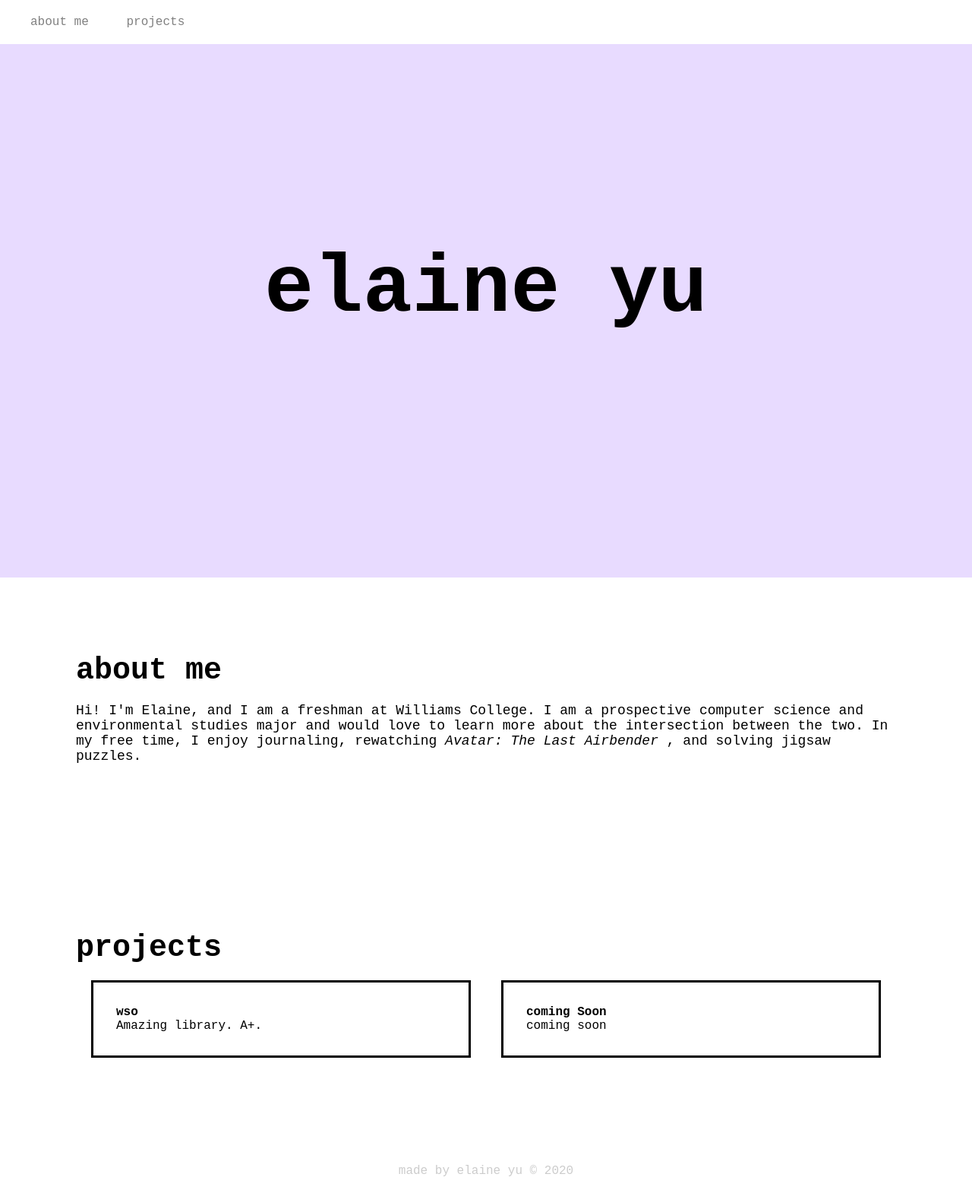
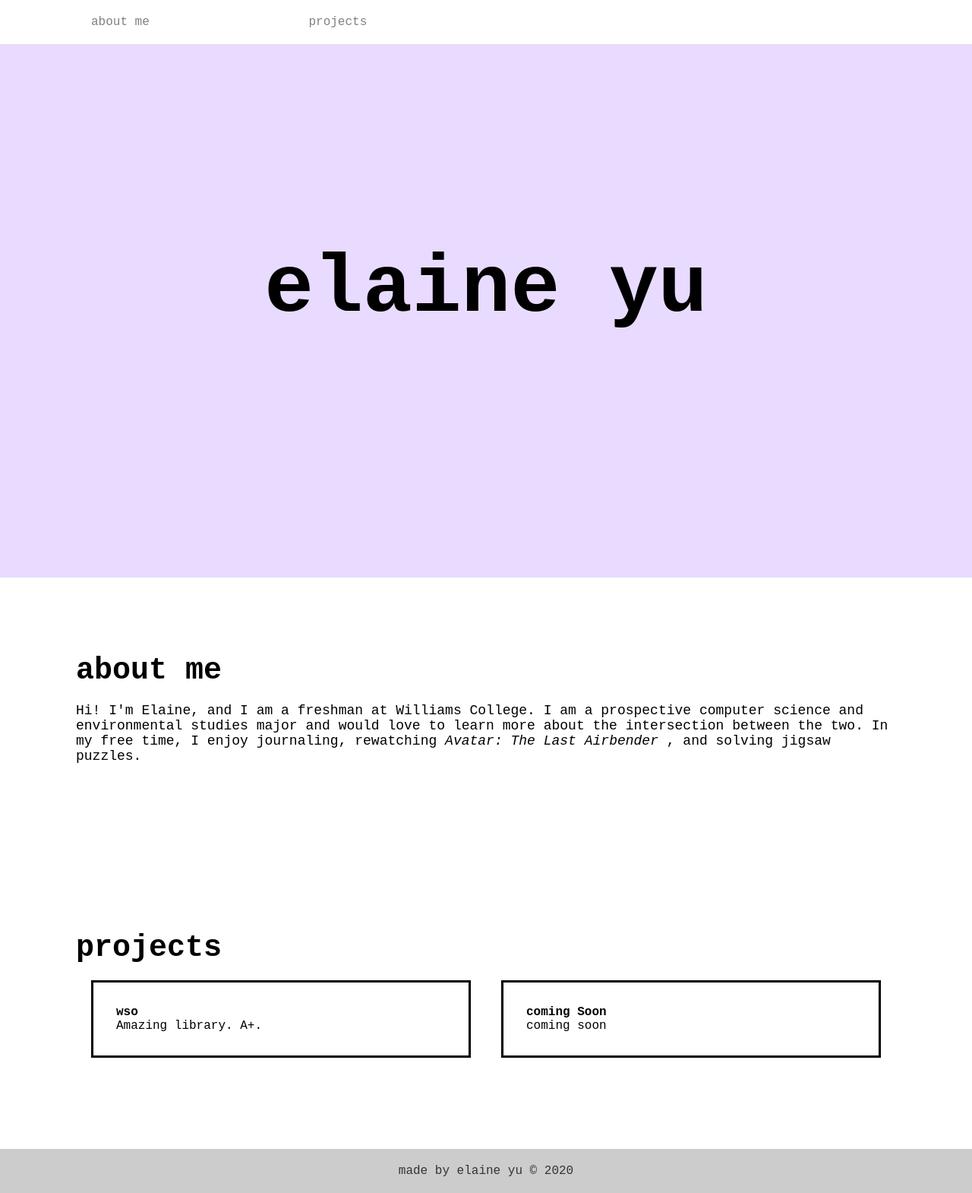
Before and after one commit to elaineyu26/personal-website, a plain HTML site: page sample.html in a window 1280 px wide. Shown: the whole page at 76% size. Drawn offline with Linux system fonts and the light colour scheme.

Commit message:
Update sample-styles.css

```diff
--- a/sample-styles.css
+++ b/sample-styles.css
@@ -8,7 +8,6 @@
 
 .topbar {
   background-color: white;
-  color: #ccc;
   width: 100%;
   padding: 20px;
   box-sizing: border-box;
@@ -18,7 +17,7 @@
 .topbar a {
   color: gray;
   text-decoration: none;
-  padding: 20px;
+  padding: 100px;
 }
 
 a:hover {
@@ -93,7 +92,7 @@ body {
 
 footer {
   padding: 20px;
-  background-color: #fff;
-  color: #ccc;
+  background-color: #ccc;
+  color: #333;
   text-align: center;
 }
```
